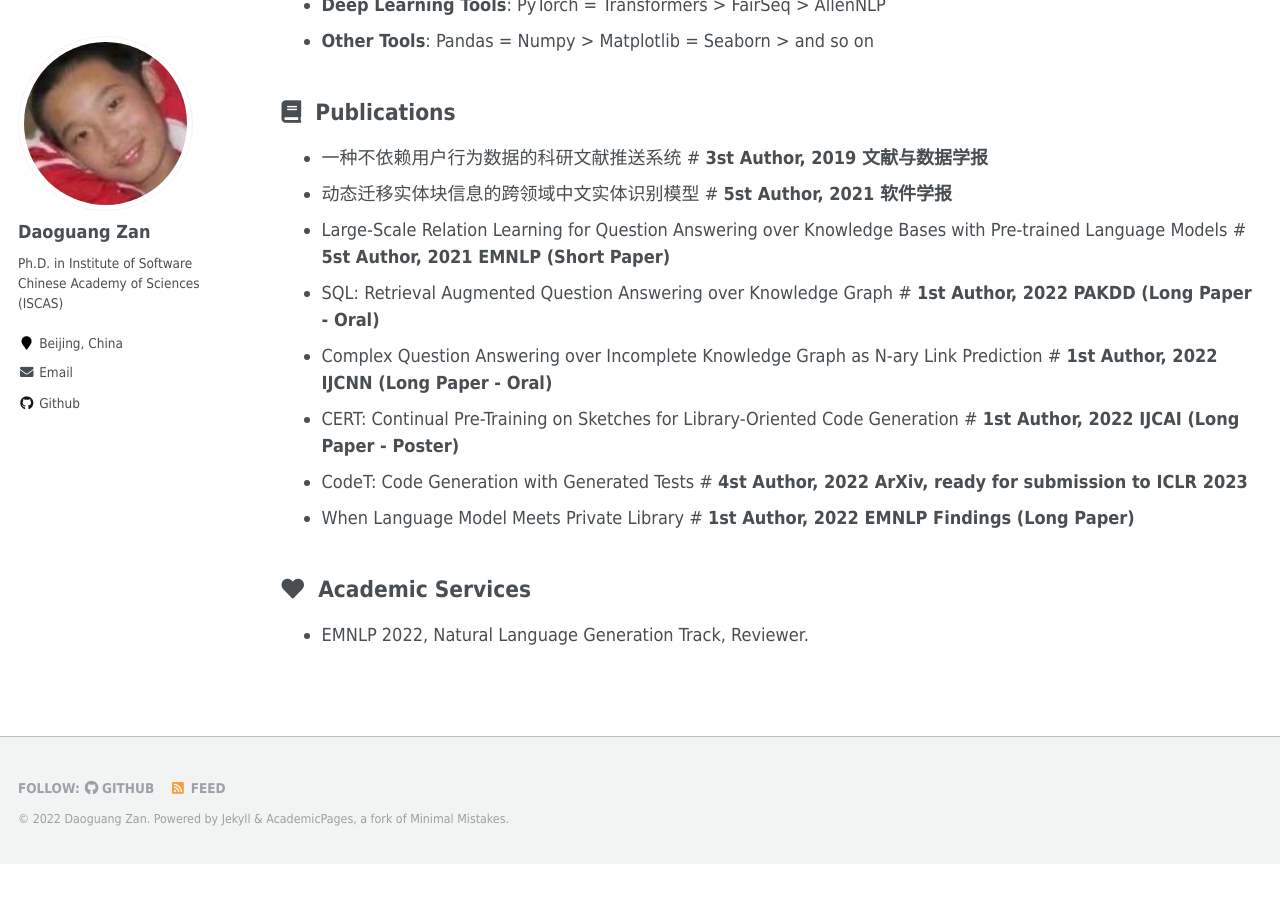
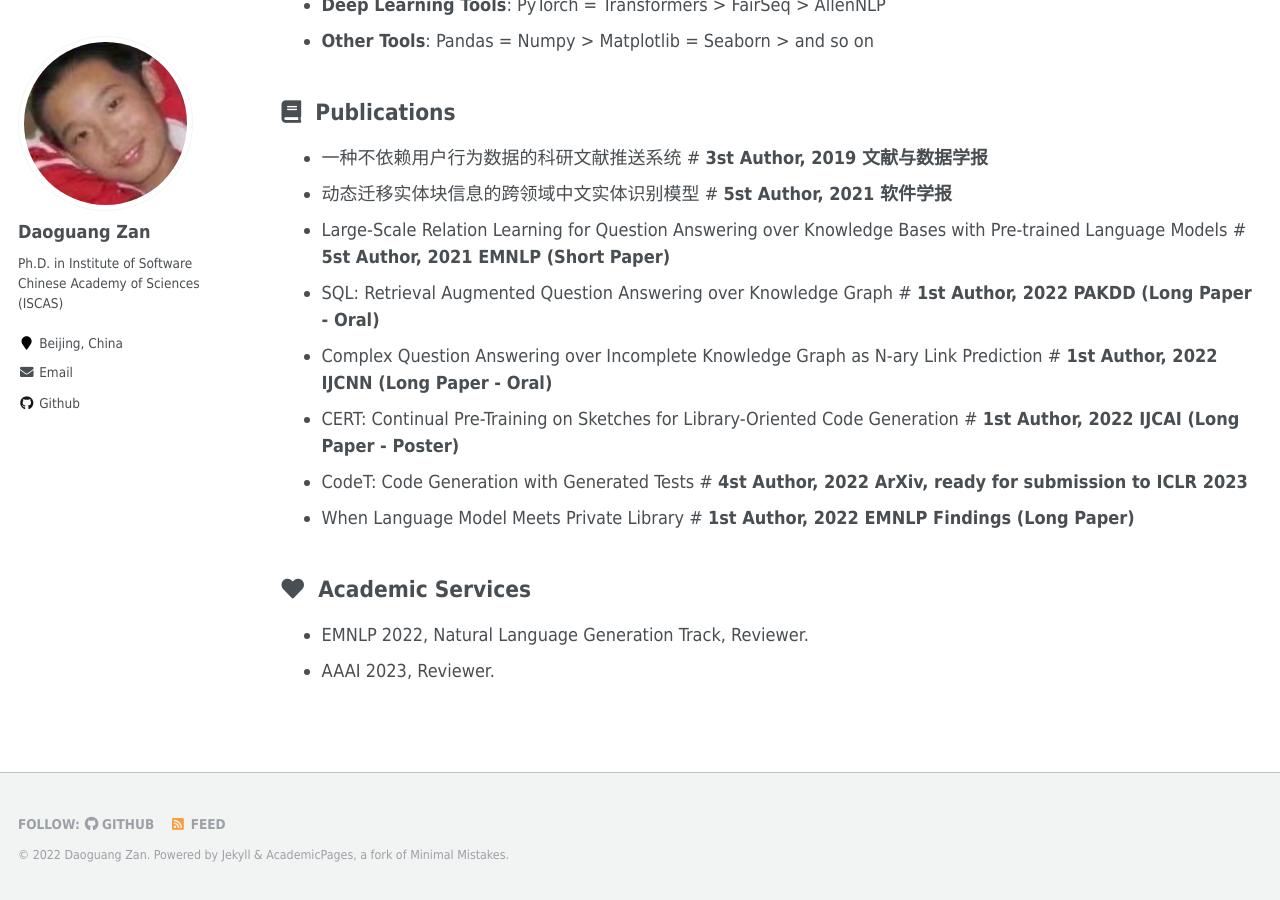
Before and after one commit to zandaoguang-iscas/daoguang.github.io, a Jekyll site: the page built from _pages/cv.md, in a window 1280 px wide and 900 px high, scrolled down 859 px. Built offline with Jekyll 4.4.1, drawn with Linux system fonts in a browser that asks for light colours; before the commit the page ends 1723 px from its top, so only the background shows below that.

Commit message:
Update cv.md

```diff
--- a/_pages/cv.md
+++ b/_pages/cv.md
@@ -48,3 +48,4 @@ redirect_from:
 ## <i class="fa fa-ft fa-heart"></i>&nbsp;&nbsp;Academic Services
 
 * EMNLP 2022, Natural Language Generation Track, Reviewer.
+* AAAI 2023, Reviewer.
```
